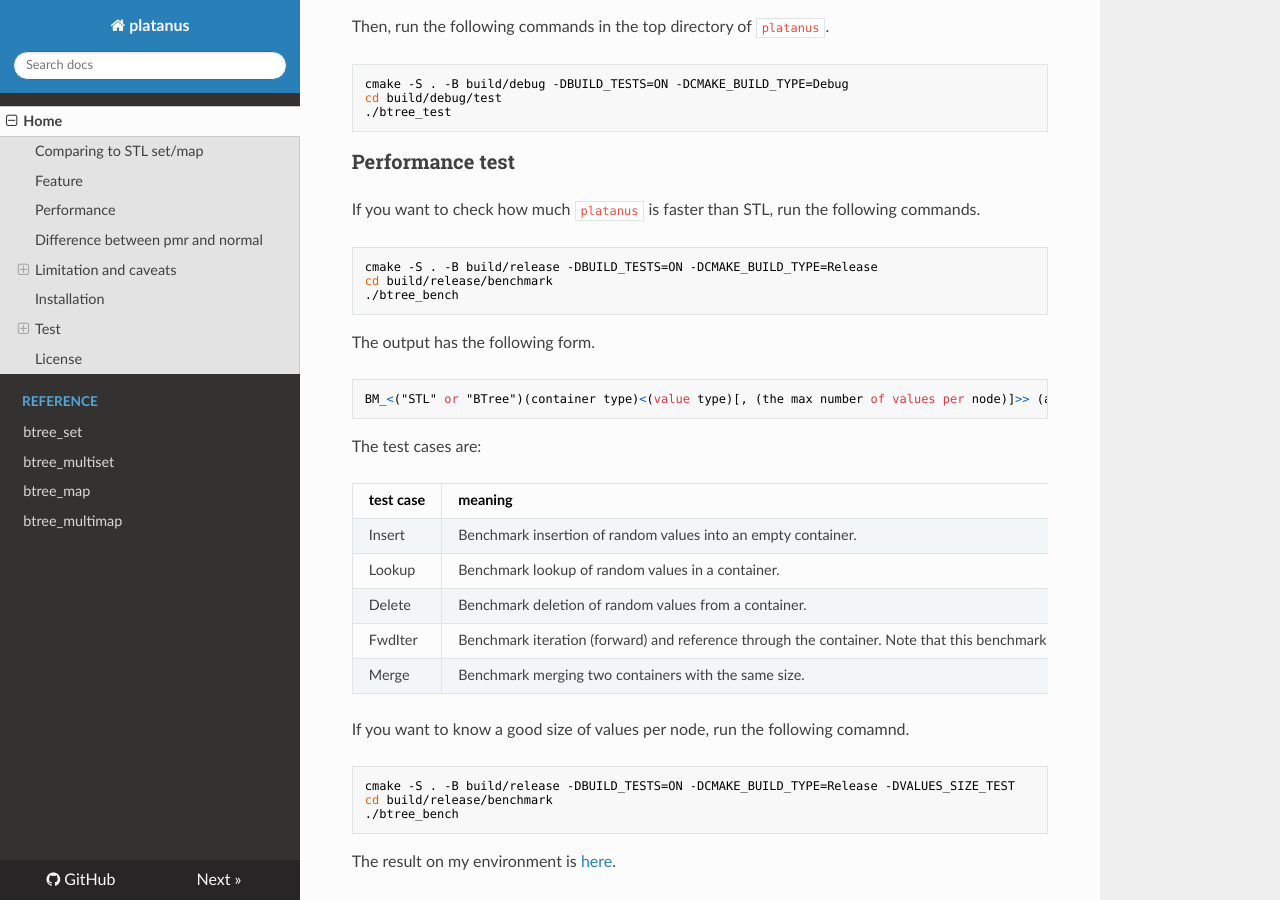
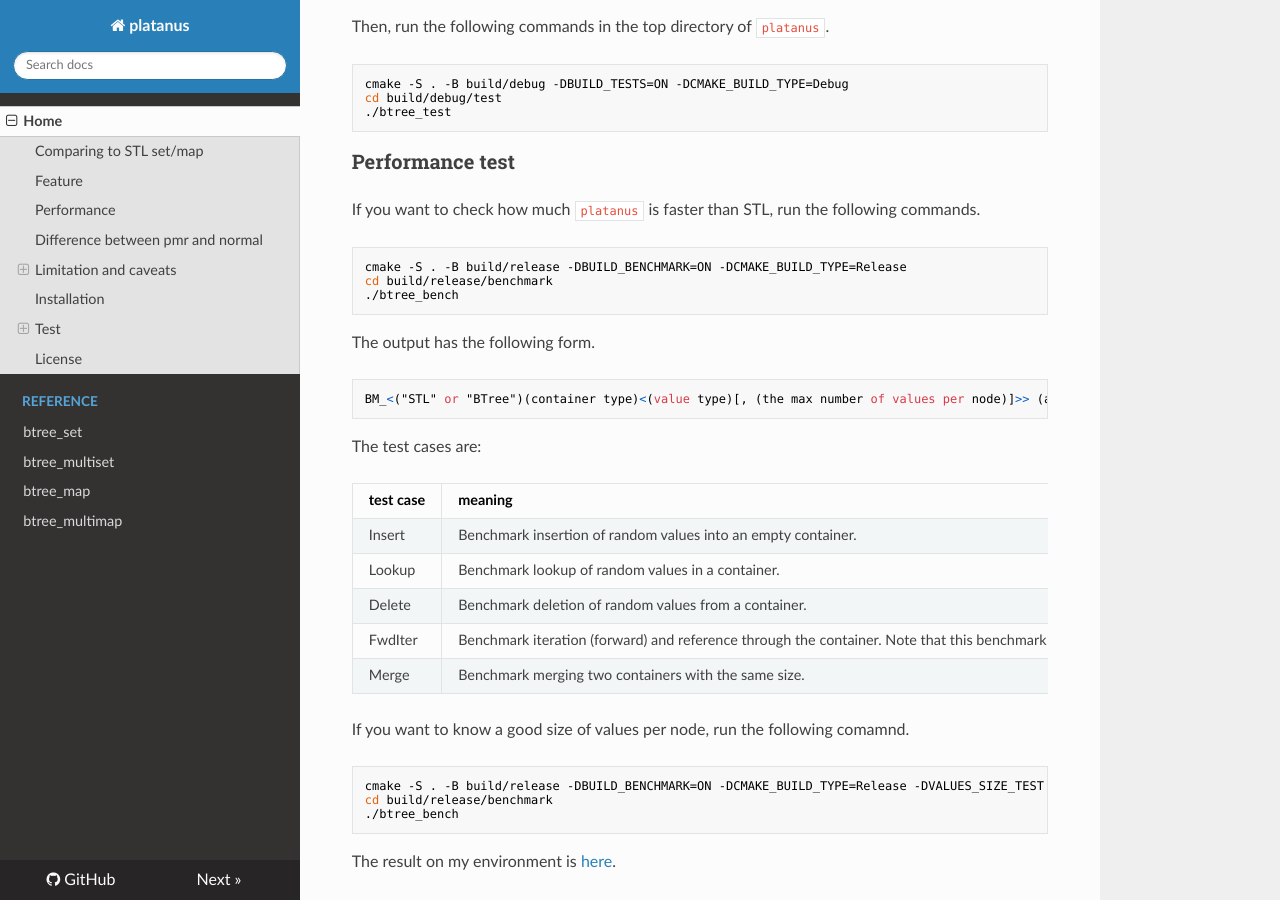
Before and after one commit to sukeya/platanus, an MkDocs documentation site: the page built from docs/index.md, in a window 1280 px wide and 900 px high, scrolled down 1973 px. Built offline with MkDocs 1.6.1, drawn with Linux system fonts in a browser that asks for light colours; nearby versions of some CDN libraries.

Commit message:
Separate benchmark from BUILD_TEST.

````diff
--- a/docs/index.md
+++ b/docs/index.md
@@ -73,7 +73,7 @@ cd build/debug/test
 If you want to check how much `platanus` is faster than STL, run the following commands.
 
 ```
-cmake -S . -B build/release -DBUILD_TESTS=ON -DCMAKE_BUILD_TYPE=Release
+cmake -S . -B build/release -DBUILD_BENCHMARK=ON -DCMAKE_BUILD_TYPE=Release
 cd build/release/benchmark
 ./btree_bench
 ```
@@ -97,7 +97,7 @@ The test cases are:
 If you want to know a good size of values per node, run the following comamnd.
 
 ```
-cmake -S . -B build/release -DBUILD_TESTS=ON -DCMAKE_BUILD_TYPE=Release -DVALUES_SIZE_TEST
+cmake -S . -B build/release -DBUILD_BENCHMARK=ON -DCMAKE_BUILD_TYPE=Release -DVALUES_SIZE_TEST
 cd build/release/benchmark
 ./btree_bench
 ```
````
Also changed, not shown: CMakeLists.txt (+6 -1 lines), 4 other files.
